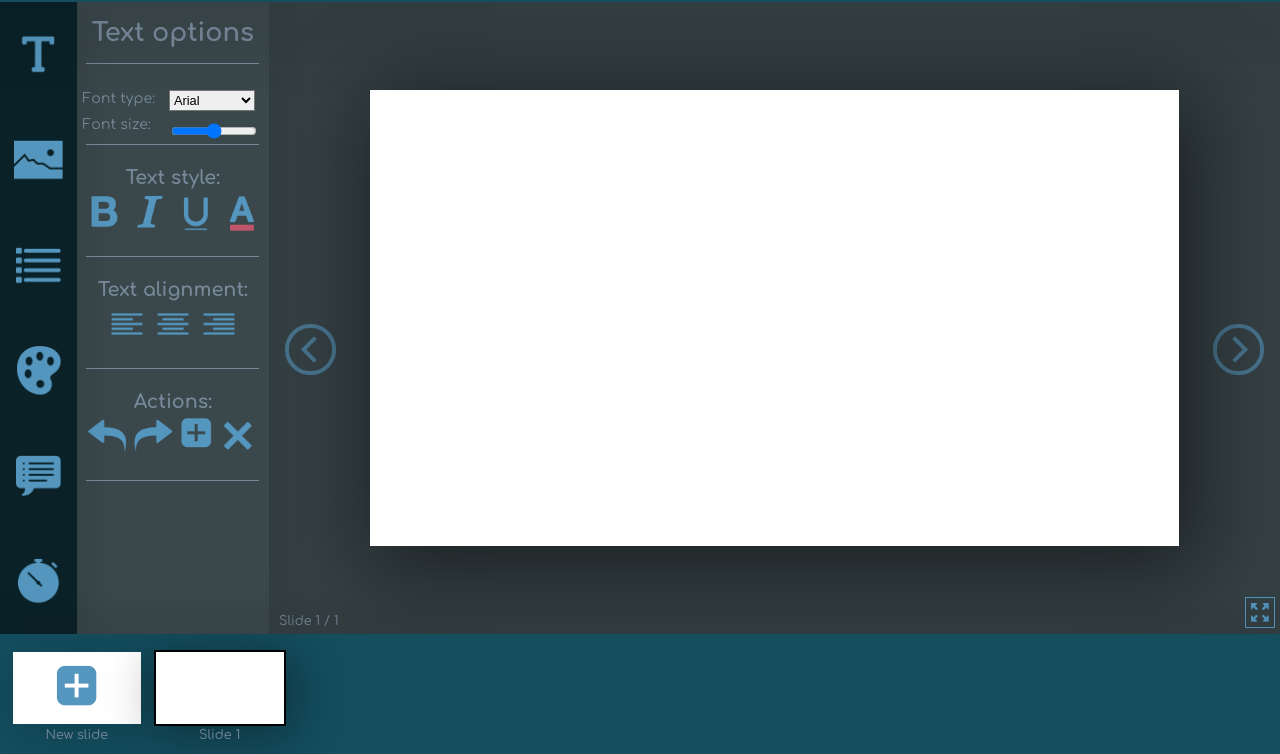
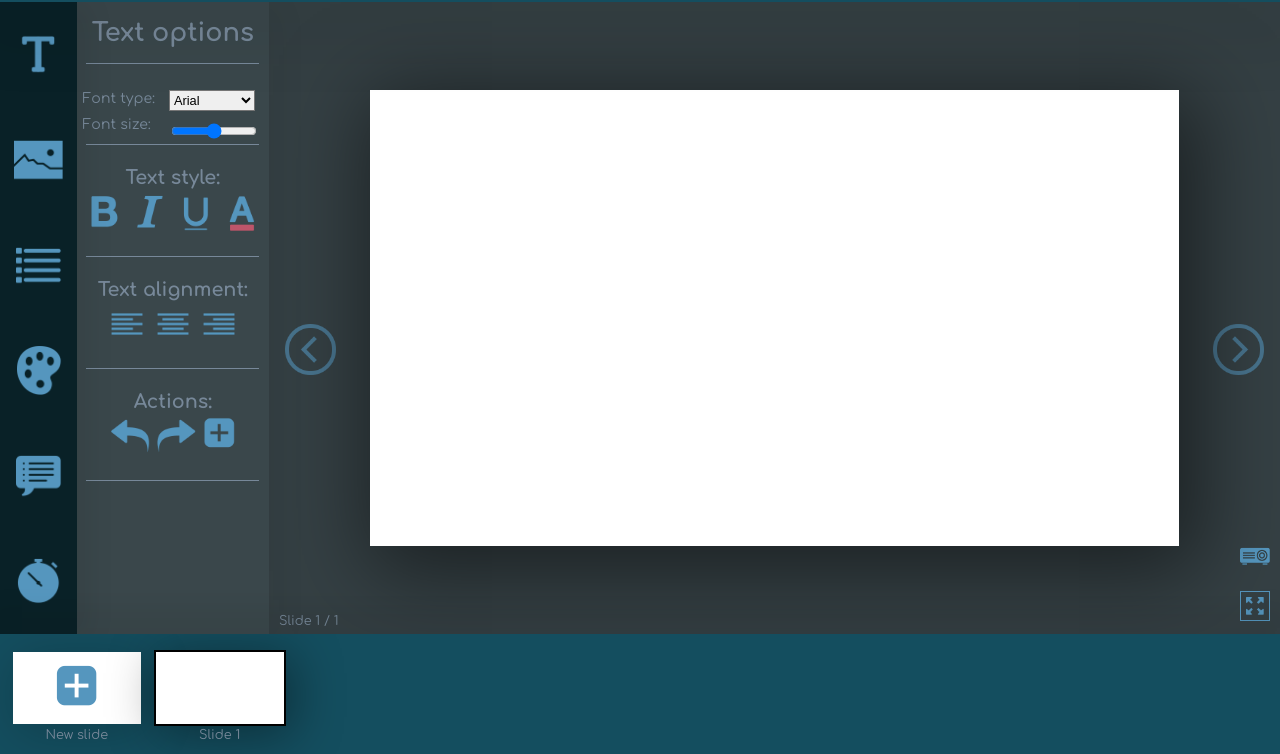
Before and after one commit to viremaster/Percentation, a plain HTML site: page Application.html in a window 1280 px wide. Shown: the part 46-800 px from the top of the page. Drawn offline with Linux system fonts and the light colour scheme; a web font is replaced by a local one.

Commit message:
Fixed divs showing on hover in the previews + more
minor bug fixes, added button for presenter mode, but functionality is still under construction.

```diff
--- a/Application.css
+++ b/Application.css
@@ -12,7 +12,6 @@
 body {
     font-family: 'Comfortaa', cursive;
     color: lightslategray;
-    font-size: 1px;
     overflow: hidden;
     padding: 0;
 }
@@ -296,8 +295,8 @@ button:hover {
 #fullscreenIcon {
     padding: 0.5%;
     position: absolute;
-    bottom: 1%;
-    right: 0.5%;
+    bottom: 2%;
+    right: 1%;
     height: auto;
     width: 3%;
     border: 1px solid #5596BE;
@@ -330,6 +329,18 @@ button:hover {
     filter: brightness(3);
 }
 
+#presentationModeBtn{
+    position: absolute;
+    width: 3%;
+    bottom: 10%;
+    right: 1%;
+}
+#presentationModeBtn:hover{
+     filter: brightness(3);
+    width: 3.5%;
+    transition: width 0.1s;
+
+}
 /*-----------------------Slidepreview--------------------*/
 .numberedSlides {
     position: absolute;
@@ -705,6 +716,10 @@ height: 30%;
     display: none;
     cursor: pointer;
 }
-div:hover>.textboxMenu img{
+.textbox:hover>.textboxMenu img{
     display: block;
 }
+
+.miniSlide .textbox:hover>.textboxMenu img{
+    display: none;
+}
--- a/Application.html
+++ b/Application.html
@@ -26,6 +26,7 @@
                 <img src="Icons/Previous_page.png" class="navBtn" alt="Previous slide" onclick="previousSlide()">
                 <img src="Icons/Next_page.png" class="navBtn" alt="Next slide" onclick="nextSlide()">
             </div>
+            <img src="Icons/Presentationmode.png" alt="Presentation mode" id="presentationModeBtn" onclick="startPresentationMode()">
             <img src="Icons/Fit_to_Width.png" alt="Fullscreen presentation" id="fullscreenIcon" onclick="fullscreenPresentation()">
 
             <div id="slideContainer">
@@ -105,7 +106,7 @@
 
                         </div>
                     </div>
-                    <img src="Icons/Delete.png" alt="Remove element" class="toolbarIcon" id="removeElementIcon">
+
 
                 </div>
 
--- a/frontEnd.js
+++ b/frontEnd.js
@@ -366,7 +366,22 @@ document.addEventListener('webkitfullscreenchange', startpresenting, false);
       document.addEventListener('fullscreenchange', startpresenting, false);
      document.addEventListener('MSFullscreenChange', startpresenting, false);
  }
+function test(){
+    console.log("hello");
+}
+function startPresentationMode(){
+    let container = slideContainer.outerHTML;
+    let newWindow = window.open("","", "width=200,height=100");
+    let doc = newWindow.document;
+    container.onclick=test();
+    doc.open();
 
+    doc.write('<html><head><title>Print it!</title><link rel="stylesheet" type="text/css" href="Application.css"></head><body>');
+    doc.write(container);
+    doc.write('</body></html>');
+    doc.close();
+
+}
 
 function loadScripts() {
     addFontMenu();
```
Also changed, not shown: Icons/Presentationmode.png (added).
